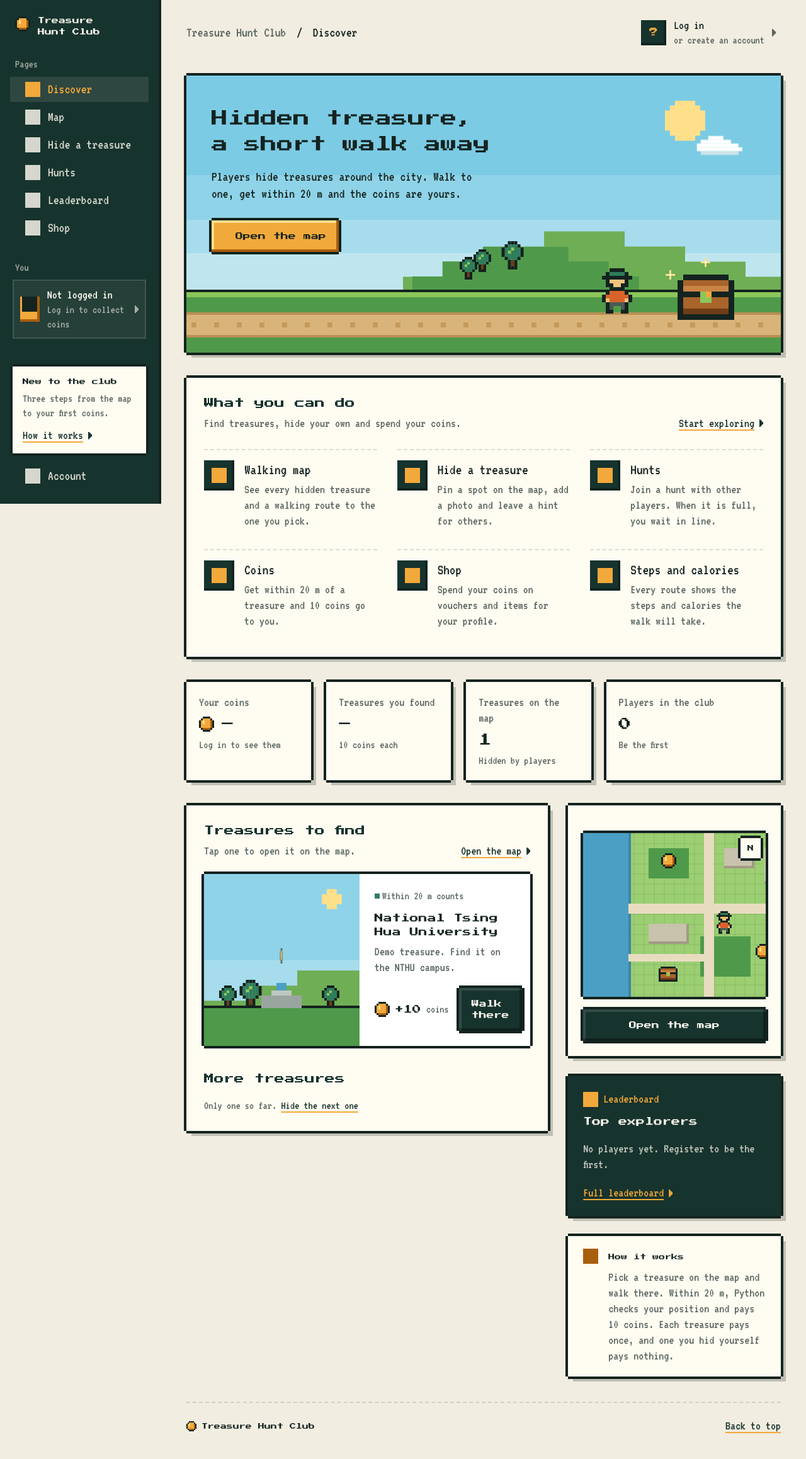
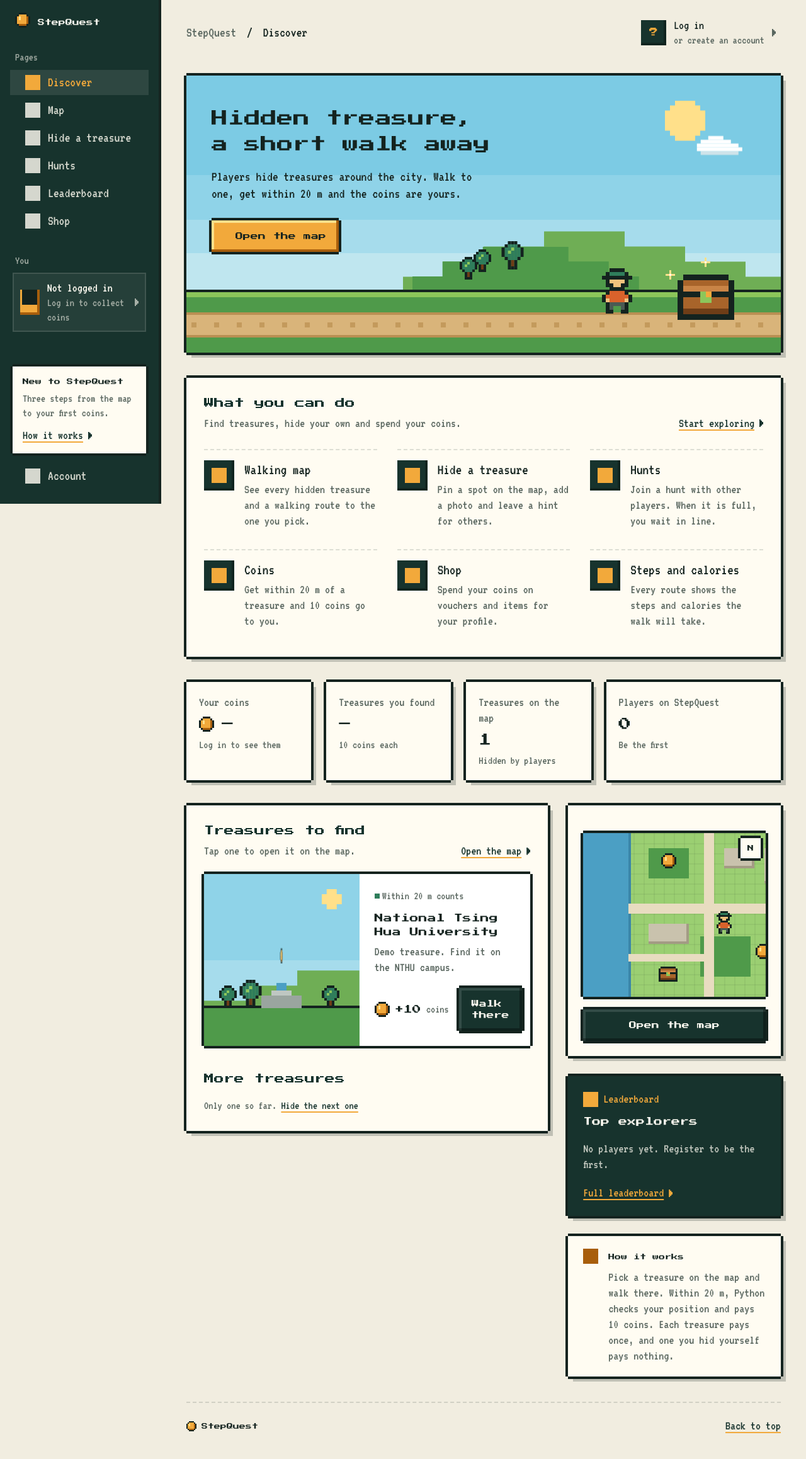
Before and after one commit to Thang2170/I2P_Final_Project-Geocaching, a Flask app: page /welcome in a window 1280 px wide. Shown: the whole page at 63% size. Run offline with Flask 3, Linux system fonts and the light colour scheme; data comes from the database, SQL or seed files in the repository; data that the repository does not hold is empty; grey boxes are pictures that could not be loaded.

Commit message:
Rename the app to StepQuest

```diff
--- a/admin_api.py
+++ b/admin_api.py
@@ -53,7 +53,7 @@ def recent_events():
     events = []
     rows = db.session.execute(
         db.select(User.created_at, User.username).order_by(User.id.desc()).limit(EVENTS_SHOWN)).all()
-    events += [_event(when, who, "joined the club") for when, who in rows]
+    events += [_event(when, who, "joined StepQuest") for when, who in rows]
 
     rows = db.session.execute(
         db.select(Treasure.created_at, User.username, Treasure.name)
--- a/templates/_topbar.html
+++ b/templates/_topbar.html
@@ -3,7 +3,7 @@
 <header class="topbar">
   <a class="brand" href="/welcome">
     <span class="brand__mark sprite sprite--coin" aria-hidden="true"></span>
-    <span class="brand__name">Treasure Hunt Club</span>
+    <span class="brand__name">StepQuest</span>
   </a>
   <nav class="topbar__nav">
     <a href="/" class="{{ 'is-active' if active == 'map' }}">Map</a>
--- a/templates/admin.html
+++ b/templates/admin.html
@@ -2,7 +2,7 @@
 <html lang="en">
 <head>
   {% include "_head.html" %}
-  <title>Admin · Treasure Hunt Club</title>
+  <title>Admin · StepQuest</title>
   <link rel="stylesheet" href="https://unpkg.com/leaflet@1.9.4/dist/leaflet.css">
 </head>
 <body>
--- a/templates/hunts.html
+++ b/templates/hunts.html
@@ -2,7 +2,7 @@
 <html lang="en">
 <head>
   {% include "_head.html" %}
-  <title>Hunts · Treasure Hunt Club</title>
+  <title>Hunts · StepQuest</title>
   <style>
     .hunt { display: flex; align-items: center; justify-content: space-between; gap: 16px;
             padding: 16px 0; border-top: 2px dashed var(--line); }
--- a/templates/index.html
+++ b/templates/index.html
@@ -5,7 +5,7 @@
   <meta name="viewport" content="width=device-width, initial-scale=1.0">
   <meta name="theme-color" content="#17332d">
   <meta name="description" content="Players hide treasures around the city. Walk to one, get within 20 m and the coins are yours.">
-  <title>Treasure Hunt Club</title>
+  <title>StepQuest</title>
 
   <link rel="preconnect" href="https://fonts.googleapis.com">
   <link rel="preconnect" href="https://fonts.gstatic.com" crossorigin>
@@ -23,7 +23,7 @@
     <aside class="sidebar">
       <a class="brand" href="#discover">
         <span class="brand__mark sprite sprite--coin" aria-hidden="true"></span>
-        <span class="brand__words">Treasure<br>Hunt Club</span>
+        <span class="brand__words">StepQuest</span>
       </a>
 
       <div class="sidebar__label">Pages</div>
@@ -63,7 +63,7 @@
 
       <div class="sidebar__bottom">
         <div class="help-card">
-          <strong>New to the club</strong>
+          <strong>New to StepQuest</strong>
           <p>Three steps from the map to your first coins.</p>
           <a href="#how-it-works">How it works <span class="px-arrow-right"></span></a>
         </div>
@@ -80,7 +80,7 @@
       <!-- TOP BAR -->
       <header class="topbar">
         <div class="breadcrumb">
-          <span>Treasure Hunt Club</span>
+          <span>StepQuest</span>
           <b>/</b> Discover
         </div>
 
@@ -228,7 +228,7 @@
         </article>
 
         <article class="stat-card">
-          <small>Players in the club</small>
+          <small>Players on StepQuest</small>
           <strong id="statPlayers">–</strong>
           <span class="stat-note" id="statLeader">–</span>
         </article>
@@ -375,7 +375,7 @@
 
       <!-- FOOTER -->
       <footer class="footer">
-        <span class="footer__brand"><span class="sprite sprite--coin-small"></span> Treasure Hunt Club</span>
+        <span class="footer__brand"><span class="sprite sprite--coin-small"></span> StepQuest</span>
         <a href="#discover">Back to top</a>
       </footer>
 
--- a/templates/leaderboard.html
+++ b/templates/leaderboard.html
@@ -2,7 +2,7 @@
 <html lang="en">
 <head>
   {% include "_head.html" %}
-  <title>Leaderboard · Treasure Hunt Club</title>
+  <title>Leaderboard · StepQuest</title>
 </head>
 <body>
   {% set active = "leaderboard" %}
--- a/templates/login.html
+++ b/templates/login.html
@@ -2,7 +2,7 @@
 <html lang="en">
 <head>
   {% include "_head.html" %}
-  <title>Log in · Treasure Hunt Club</title>
+  <title>Log in · StepQuest</title>
 </head>
 <body>
   {% set active = "account" %}
--- a/templates/map.html
+++ b/templates/map.html
@@ -2,7 +2,7 @@
 <html lang="en">
 <head>
   {% include "_head.html" %}
-  <title>Map · Treasure Hunt Club</title>
+  <title>Map · StepQuest</title>
   <link rel="stylesheet" href="https://unpkg.com/leaflet@1.9.4/dist/leaflet.css">
 </head>
 <body class="map-page">
--- a/templates/shop.html
+++ b/templates/shop.html
@@ -2,7 +2,7 @@
 <html lang="en">
 <head>
   {% include "_head.html" %}
-  <title>Shop · Treasure Hunt Club</title>
+  <title>Shop · StepQuest</title>
   <style>
     .item { display: flex; align-items: center; justify-content: space-between; gap: 16px;
             padding: 16px 0; border-top: 2px dashed var(--line); }
--- a/templates/upload.html
+++ b/templates/upload.html
@@ -2,7 +2,7 @@
 <html lang="en">
 <head>
   {% include "_head.html" %}
-  <title>Hide a treasure · Treasure Hunt Club</title>
+  <title>Hide a treasure · StepQuest</title>
   <link rel="stylesheet" href="https://unpkg.com/leaflet@1.9.4/dist/leaflet.css">
 </head>
 <body>
--- a/test_admin_api.py
+++ b/test_admin_api.py
@@ -74,7 +74,7 @@ class TestAdminApi(unittest.TestCase):
         whats = [e["what"] for e in data["events"]]
         self.assertIn('found "National Tsing Hua University" (+10 coins)', whats)
         self.assertIn('hid "Pond"', whats)
-        self.assertEqual(whats.count("joined the club"), 2)
+        self.assertEqual(whats.count("joined StepQuest"), 2)
         whens = [e["when"] for e in data["events"]]
         self.assertEqual(whens, sorted(whens, reverse=True))
         self.assertTrue(whens[0].endswith("+00:00"))  # times are marked as UTC for the browser
```
